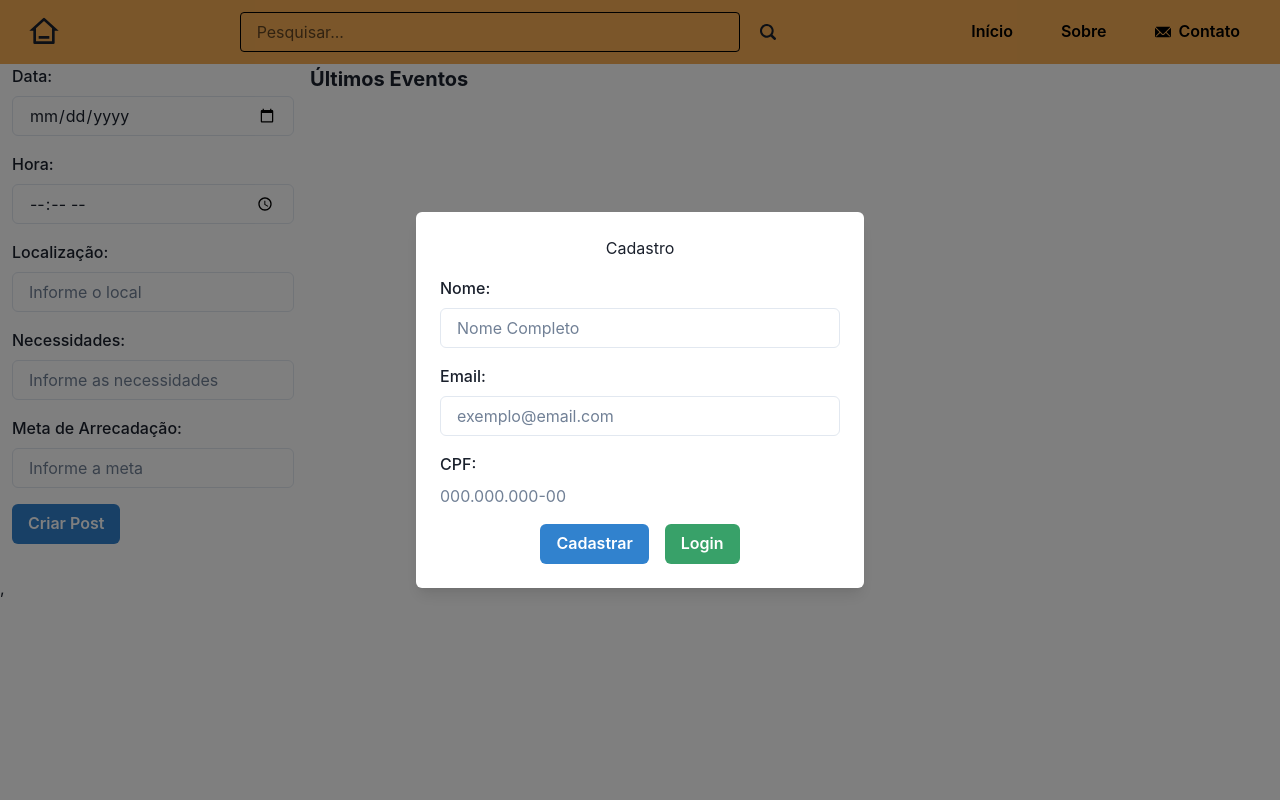
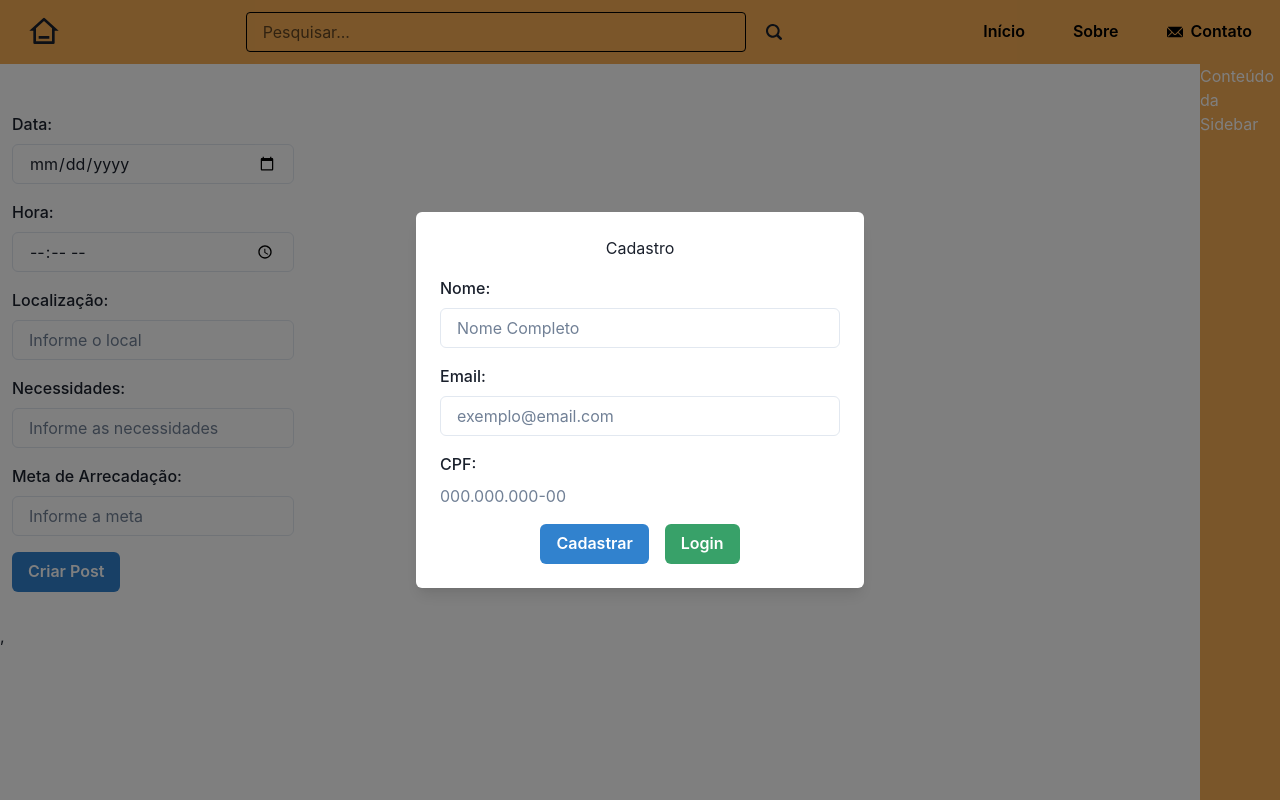
Before and after one commit to tn-junior/fomeZeroHome, a React (Vite) app: page / in a window 1280 px wide. Built offline with nearby package versions, Linux system fonts and the light colour scheme.

Commit message:
Integrando API + Sidebar + mudanças na borda

```diff
--- a/package.json
+++ b/package.json
@@ -15,9 +15,11 @@
     "@emotion/react": "^11.11.1",
     "@emotion/styled": "^11.11.0",
     "framer-motion": "^10.16.4",
+    "leaflet": "^1.9.4",
     "react": "^18.2.0",
     "react-dom": "^18.2.0",
     "react-icons": "^4.12.0",
+    "react-leaflet": "^4.2.1",
     "react-router-dom": "^6.19.0"
   },
   "devDependencies": {
--- a/src/Cadastro.jsx
+++ b/src/Cadastro.jsx
@@ -64,12 +64,12 @@ function Home() {
   const handleLoginSubmit = (e) => {
     e.preventDefault();
     console.log(`Email: ${email}, Senha: ${senha}`);
-    setCadastroAtivo(false); // Fechar a caixa de cadastro
-    setLoginAtivo(false); // Fechar a caixa de login
+    setCadastroAtivo(false);
+    setLoginAtivo(false);
 
-    // Salva os dados no localStorage
+
     localStorage.setItem('userEmail', email);
-    localStorage.setItem('userName', 'Nome do Usuário'); // Substitua pelo nome real do usuário, se aplicável
+    localStorage.setItem('userName', 'Nome do Usuário');
   };
 
   return (
@@ -169,9 +169,12 @@ function Home() {
           <Button mt={4} onClick={() => setLoginAtivo(false)}>
             Voltar
           </Button>
+
         </Container>
+
       )}
     </Box>
+
   );
 }
 
--- a/src/EventForm.jsx
+++ b/src/EventForm.jsx
@@ -20,7 +20,6 @@ const EventForm = ({ onSubmit }) => {
   const handleSubmit = (e) => {
     e.preventDefault();
     onSubmit({ data, hora, localizacao, necessidades, meta });
-    // Limpar os campos após o envio, se necessário
     setData('');
     setHora('');
     setLocalizacao('');
--- a/src/Header.jsx
+++ b/src/Header.jsx
@@ -54,7 +54,7 @@ import { RiHome3Line } from "react-icons/ri";
       <Button color = 'black' _hover={{ bg: '#ED8936' }}  bg = "none" colorScheme="teal" mr={4}>
         Sobre
       </Button>
-      <Button color = 'black' _hover={{ bg: '#ED8936' }} leftIcon={<EmailIcon />} align="center" bg = "none" colorScheme="teal" mr={4}>
+      <Button color = 'black' _hover={{ bg: '#ED8936' }} leftIcon={<EmailIcon />} align="center" bg = "none" colorScheme="teal" mr={1}>
         Contato
       </Button>
     </Box>
@@ -68,7 +68,11 @@ import { RiHome3Line } from "react-icons/ri";
     <Collapse in={isOpen}>
       <MobileMenu />
     </Collapse>
+    <Box w="80px" position="fixed" top="16" right="0" h="100%" bg="#F6AD55">
+        <p>Conteúdo da Sidebar</p>
+      </Box>
   </Flex>
+
 );
 }
 export default header;
--- a/src/MainContent.jsx
+++ b/src/MainContent.jsx
@@ -8,9 +8,9 @@ function MainContent() {
   const [necessidades, setNecessidades] = useState('');
   const [meta, setMeta] = useState('');
   const [eventos, setEventos] = useState([]);
+  const [mapaAtivo, setMapaAtivo] = useState(null);
 
   useEffect(() => {
-    // Recupera os eventos do localStorage ao carregar a página
     const eventosSalvos = JSON.parse(localStorage.getItem('eventos')) || [];
     setEventos(eventosSalvos);
   }, []);
@@ -35,6 +35,14 @@ function MainContent() {
     setMeta(e.target.value);
   };
 
+  const handleMouseEnter = (index) => {
+    setMapaAtivo(index);
+  };
+
+  const handleMouseLeave = () => {
+    setMapaAtivo(null);
+  };
+
   const handlePostSubmit = (e) => {
     e.preventDefault();
     const novoPost = {
@@ -45,14 +53,12 @@ function MainContent() {
       meta,
     };
 
-    // Adiciona o novo evento à lista de eventos
+
     const novosEventos = [...eventos, novoPost];
     setEventos(novosEventos);
 
-    // Salva os eventos no localStorage
     localStorage.setItem('eventos', JSON.stringify(novosEventos));
 
-    // Limpa os campos após a submissão
     setData('');
     setHora('');
     setLocalizacao('');
@@ -61,11 +67,9 @@ function MainContent() {
   };
 
   return (
-    <HStack marginLeft={3} spacing={4} align="start">
-      {/* Outros componentes ou seções do site podem ser adicionados aqui */}
+    <HStack spacing={4} align="start">
 
-      {/* Seção de Postagem de Eventos */}
-      <Box alignContent={'center'}>
+      <Box marginLeft={3} marginTop={12} marginRight={10} alignContent={'center'}>
         <form onSubmit={handlePostSubmit}>
           <VStack spacing={4} align="start">
             <FormControl>
@@ -78,11 +82,23 @@ function MainContent() {
             </FormControl>
             <FormControl>
               <FormLabel>Localização:</FormLabel>
-              <Input type="text" value={localizacao} onChange={handleLocalizacaoChange} placeholder="Informe o local" isRequired />
+              <Input
+                type="text"
+                value={localizacao}
+                onChange={handleLocalizacaoChange}
+                placeholder="Informe o local"
+                isRequired
+              />
             </FormControl>
             <FormControl>
               <FormLabel>Necessidades:</FormLabel>
-              <Input type="text" value={necessidades} onChange={handleNecessidadesChange} placeholder="Informe as necessidades" isRequired />
+              <Input
+                type="text"
+                value={necessidades}
+                onChange={handleNecessidadesChange}
+                placeholder="Informe as necessidades"
+                isRequired
+              />
             </FormControl>
             <FormControl>
               <FormLabel>Meta de Arrecadação:</FormLabel>
@@ -95,18 +111,29 @@ function MainContent() {
         </form>
       </Box>
 
-      {/* Seção Central de Exibição de Eventos */}
-      <VStack spacing={4}>
-        <Text fontSize="xl" fontWeight="bold" mb={4}>
-          Últimos Eventos
-        </Text>
+
+      <VStack marginTop={5} spacing={4}>
         {eventos.map((evento, index) => (
-          <Box key={index} p={4} borderWidth="1px" borderRadius="md">
+          <Box
+            key={index}
+            p={4}
+            borderWidth="1px"
+            borderColor='#F6AD55'
+            borderRadius="md"
+            onMouseEnter={() => handleMouseEnter(index)}
+            onMouseLeave={handleMouseLeave}
+          >
             <Text>Data: {evento.data}</Text>
             <Text>Hora: {evento.hora}</Text>
             <Text>Localização: {evento.localizacao}</Text>
             <Text>Necessidades: {evento.necessidades}</Text>
             <Text>Meta de Arrecadação: {evento.meta}</Text>
+            {mapaAtivo === index && (
+              <img
+                src={`https://www.mapquestapi.com/staticmap/v5/map?key=hlsfCQoKWhZXYpLHl7z8k3JEkrEC06Fy&center=${evento.localizacao},MA&size=200,200,CA&zoom=14`}
+                alt="Mapa do Local"
+              />
+            )}
           </Box>
         ))}
       </VStack>
--- a/src/NotFound.jsx
+++ b/src/NotFound.jsx
@@ -1,5 +1,4 @@
 
-// NotFound.jsx
 import React from 'react';
 
 const NotFound = () => {
--- a/src/base.css
+++ b/src/base.css
@@ -47,7 +47,7 @@
 
 }
 
-/* Estilo do fundo escuro */
+
 .fundo-escuro {
   position: fixed;
   top: 0;
@@ -58,7 +58,7 @@
   z-index: 1;
 }
 
-/* Estilo do componente de cadastro centralizado */
+
 .cadastro-centralizado {
   position: fixed;
   top: 50%;
```
Also changed, not shown: 1 other file (tests, documents, lock files or other folders).
